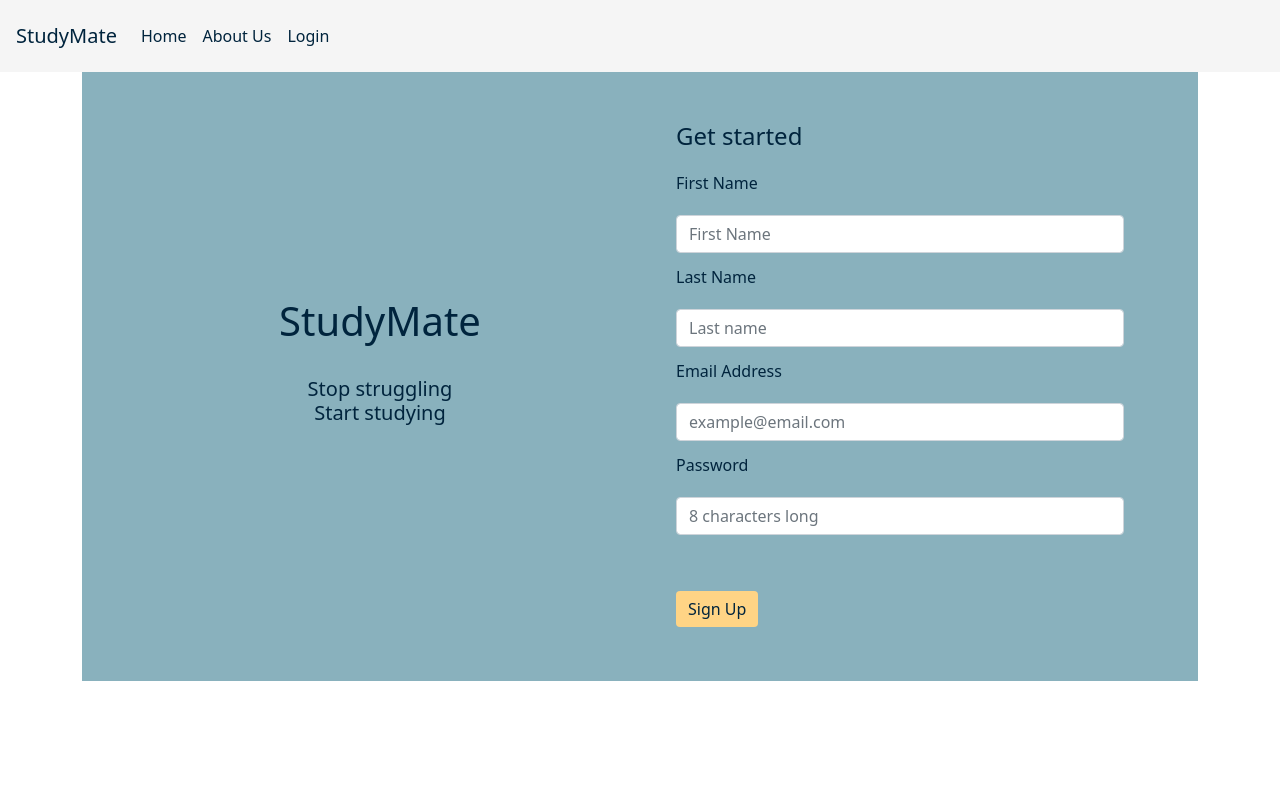
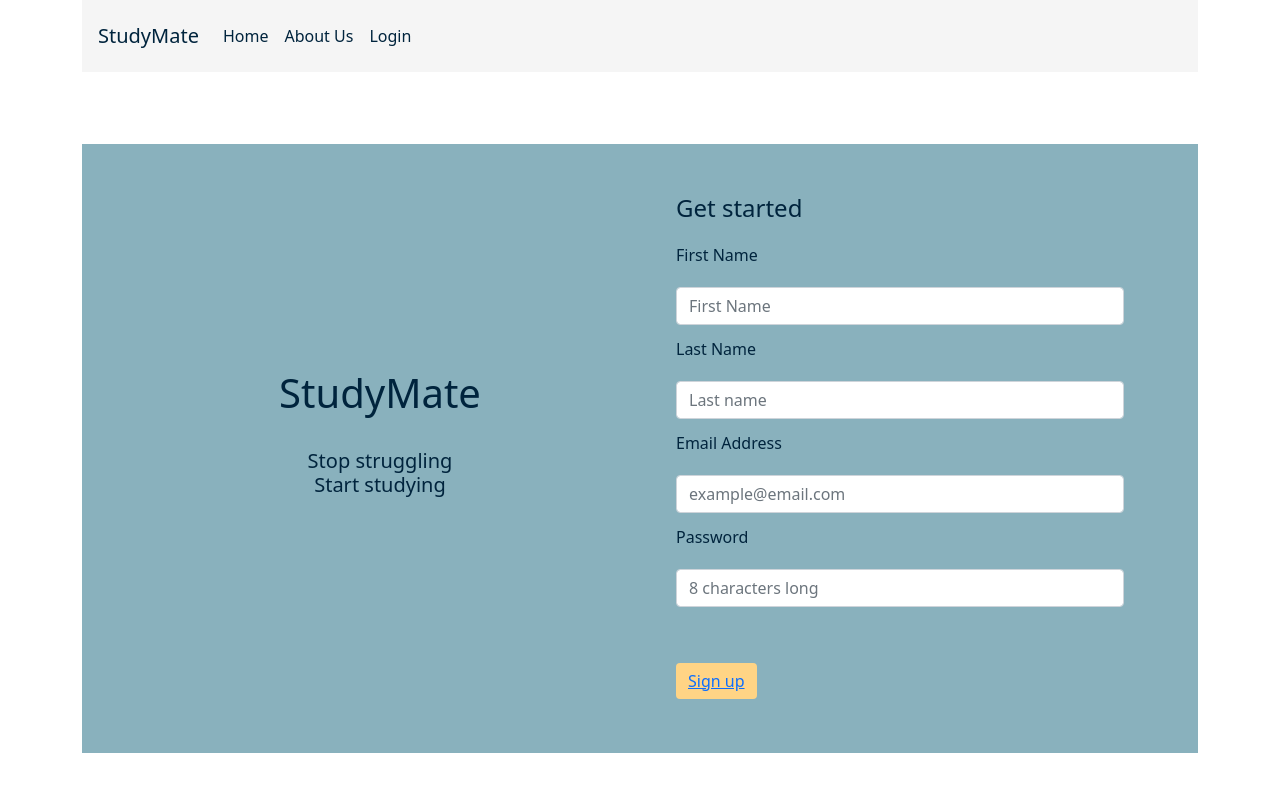
Before and after one commit to bleuLenny/StudyMates, a React (Create React App) app in the folder frontend/: page / in a window 1280 px wide. Shown: the top 792 px of the page. Built offline with nearby package versions, Linux system fonts and the light colour scheme.

Commit message:
Fixed CSS

```diff
--- a/frontend/src/components/WelcomeContent.js
+++ b/frontend/src/components/WelcomeContent.js
@@ -1,7 +1,7 @@
 import "bootstrap/dist/css/bootstrap.min.css";
 import "./WelcomePage.css";
 import { Container, Row, Col, Button, Form } from "react-bootstrap";
-
+import {Link} from 'react-router-dom';
 const WelcomeContent = () => {
   return (
     <Container className="wel-content fluid sm">
@@ -10,12 +10,14 @@ const WelcomeContent = () => {
           <Container className="wel-banner fluid">
             <h1>StudyMate</h1>
             <br></br>
-            <h5>Stop struggling <br></br> Start studying</h5>
+            <h5>
+              Stop struggling <br></br> Start studying
+            </h5>
           </Container>
         </Col>
 
         <Col>
-          <Container className="sign-up-form fluid" >
+          <Container className="sign-up-form fluid">
             <h4>Get started</h4>
             <Form>
               <Row>
@@ -51,8 +53,11 @@ const WelcomeContent = () => {
                 </Col>
               </Row>
               <br></br>
-              <Button className="sign-up-button"variant="primary" type="submit">
-                Sign Up
+              <Button
+                className="sign-up-button"
+                variant="primary"
+              >
+                <Link to='/register'>Sign up</Link>
               </Button>
             </Form>
           </Container>
--- a/frontend/src/components/WelcomeNav.js
+++ b/frontend/src/components/WelcomeNav.js
@@ -5,7 +5,7 @@ import { Link } from "react-router-dom";
 const WelcomeNav = () => {
   return (
     <div className="App">
-      <nav className="navbar navbar-expand-lg color-nav fixed-top">
+      <nav className="navbar navbar-expand-lg color-nav">
         <Link className="navbar-brand" to="/">
           StudyMate
         </Link>
```
